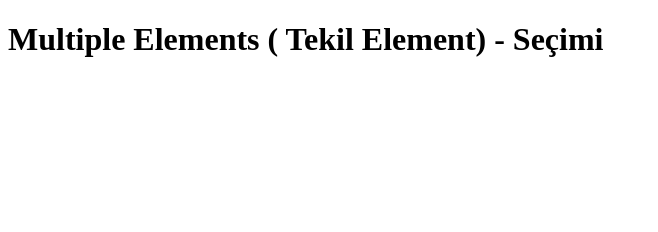
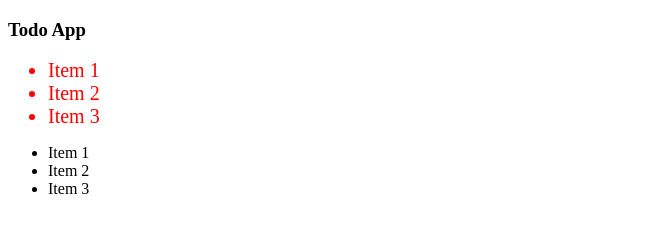
Before and after one commit to journo10/javascript-completeTutorial, a plain HTML site: page src/javascript_DOM_EVENTS/multiple_elements/index.html in a window 1280 px wide. Shown: the whole page, without its empty margins (0-658 px from the left). Drawn offline with Linux system fonts and the light colour scheme.

Commit message:
multiple elements

```diff
--- a/src/javascript_DOM_EVENTS/multiple_elements/app.js
+++ b/src/javascript_DOM_EVENTS/multiple_elements/app.js
@@ -0,0 +1,22 @@
+let result;
+
+result = document.getElementsByClassName("task")[0];
+result = document.getElementsByClassName("task")[1];
+
+// taskList = document.getElementsByClassName("task"); // class'a göre
+// ul = document.getElementById("task-list"); // id göre
+// taskList = ul.getElementsByTagName("li"); // element' göre
+
+taskList = document.querySelectorAll("#task-list li");
+
+// for(let i=0; i<taskList.length;i++) {
+//     console.log(taskList[i]);
+// }
+
+for (let task of taskList) {
+  task.style.color = "red";
+  task.style.fontSize = "20px";
+  // task.innerText = "Item"
+}
+
+// console.log(result);
--- a/src/javascript_DOM_EVENTS/multiple_elements/index.html
+++ b/src/javascript_DOM_EVENTS/multiple_elements/index.html
@@ -7,8 +7,21 @@
     <title>Multiple Elements ( Tekil Element) - Seçimi</title>
   </head>
   <body>
-    <h1>Multiple Elements ( Tekil Element) - Seçimi</h1>
+    <div class="card">
+      <h3 class="cart-title h3" id="title">Todo App</h3>
+    </div>
 
+    <ul id="task-list">
+      <li class="task">Item 1</li>
+      <li class="task">Item 2</li>
+      <li class="task">Item 3</li>
+    </ul>
+
+    <ul id="task-list2">
+      <li class="task">Item 1</li>
+      <li class="task">Item 2</li>
+      <li class="task">Item 3</li>
+    </ul>
     <script src="./app.js"></script>
   </body>
 </html>
```
